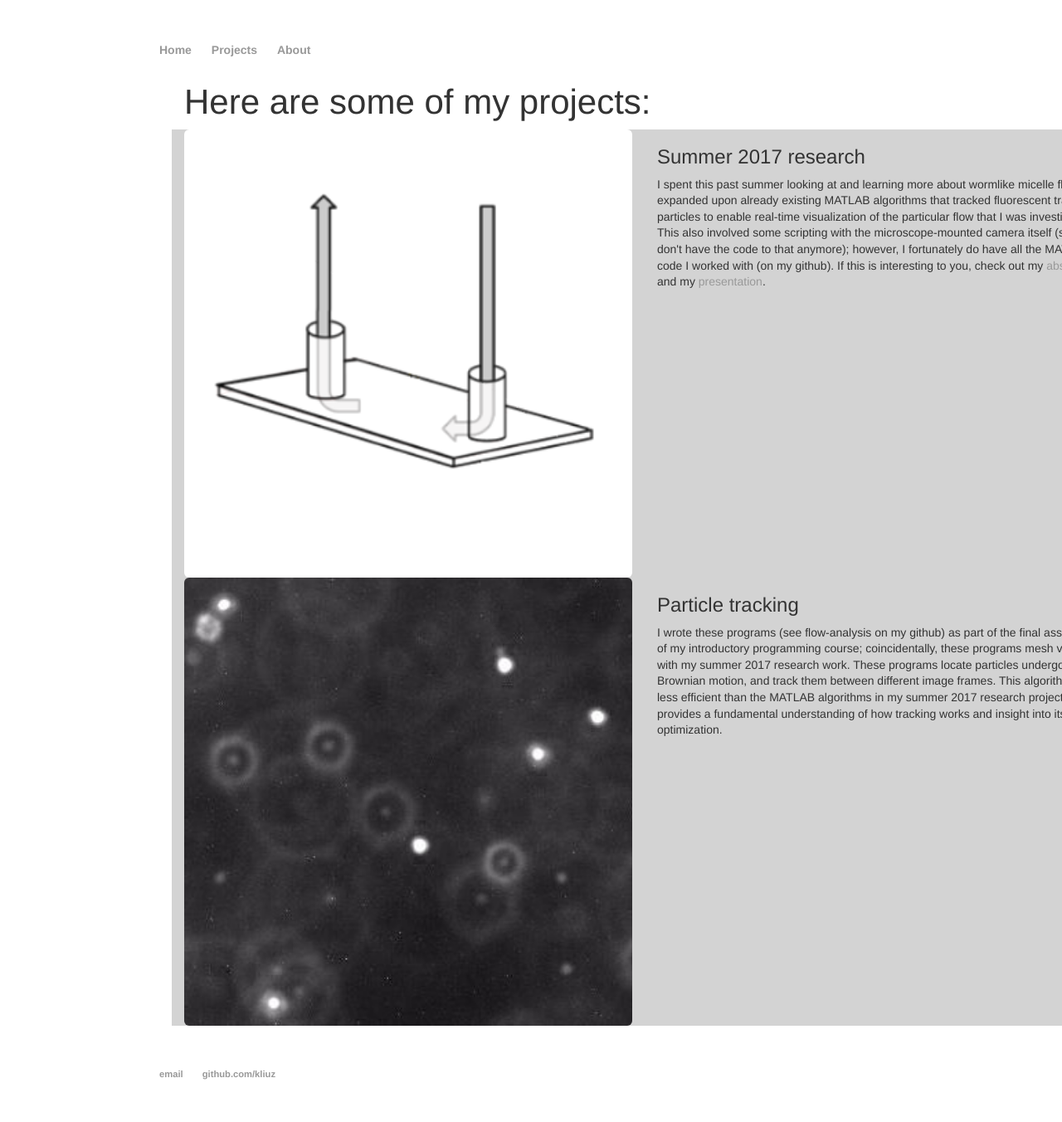
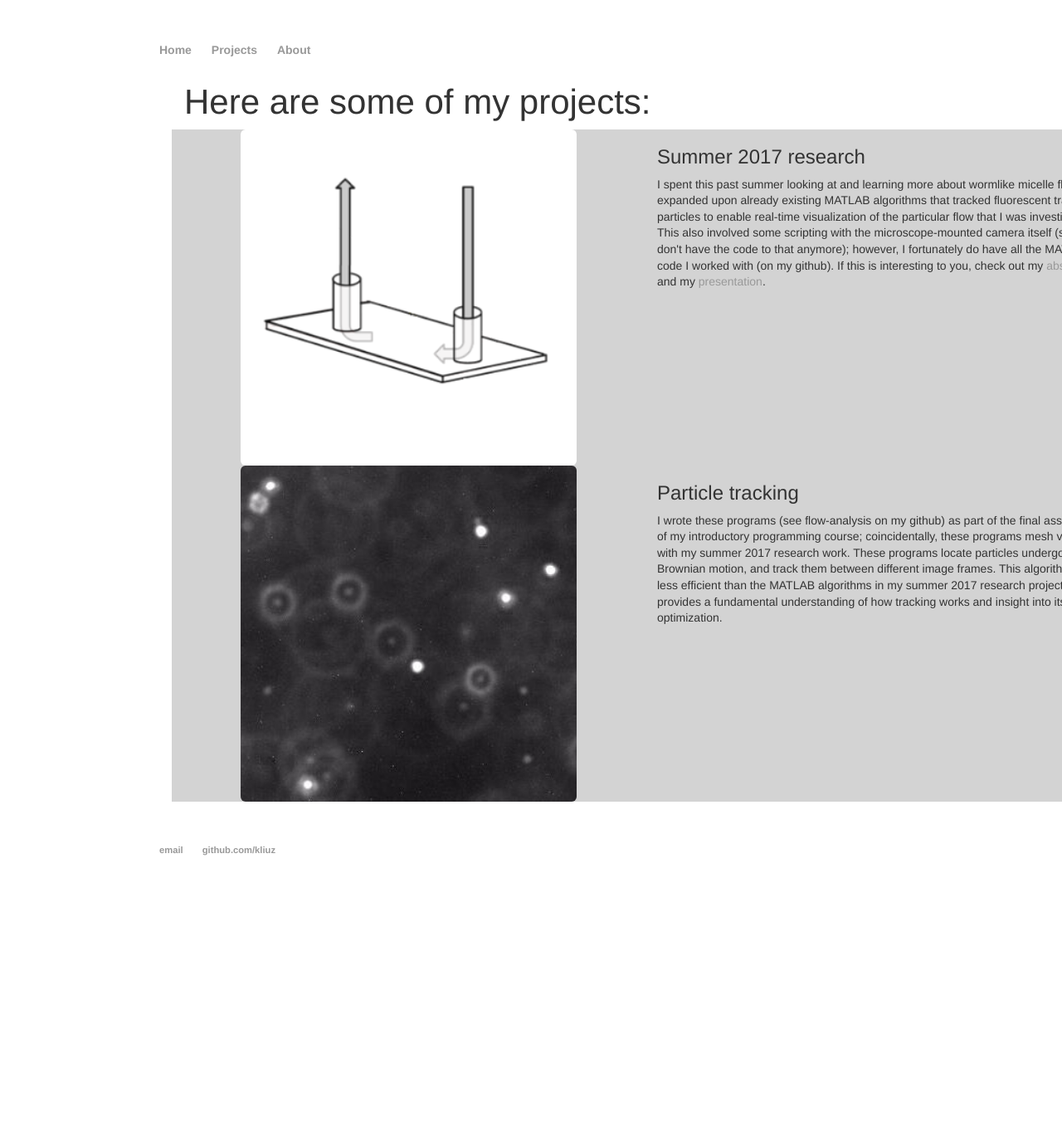
Before and after one commit to kliuz/kliuz.github.io, a Jekyll site: the page built from projects/index.html, in a window 1280 px wide. Shown: the whole page at 83% size. Built offline with Jekyll 4.4.1, drawn with Linux system fonts in a browser that asks for light colours; nearby versions of some CDN libraries; library files that are not in the unit come from our copies; after the commit the page ends 1082 px from its top, so only the background shows below that.

Commit message:
adjusted proportions

```diff
--- a/css/main.css
+++ b/css/main.css
@@ -30,8 +30,8 @@ p {
     color: #333;
 }
 img {
-    height: 100%;
-    width: 100%;
+    height: 75%;
+    width: 75%;
 }
 .row {
     background-color: #d3d3d3;
```
